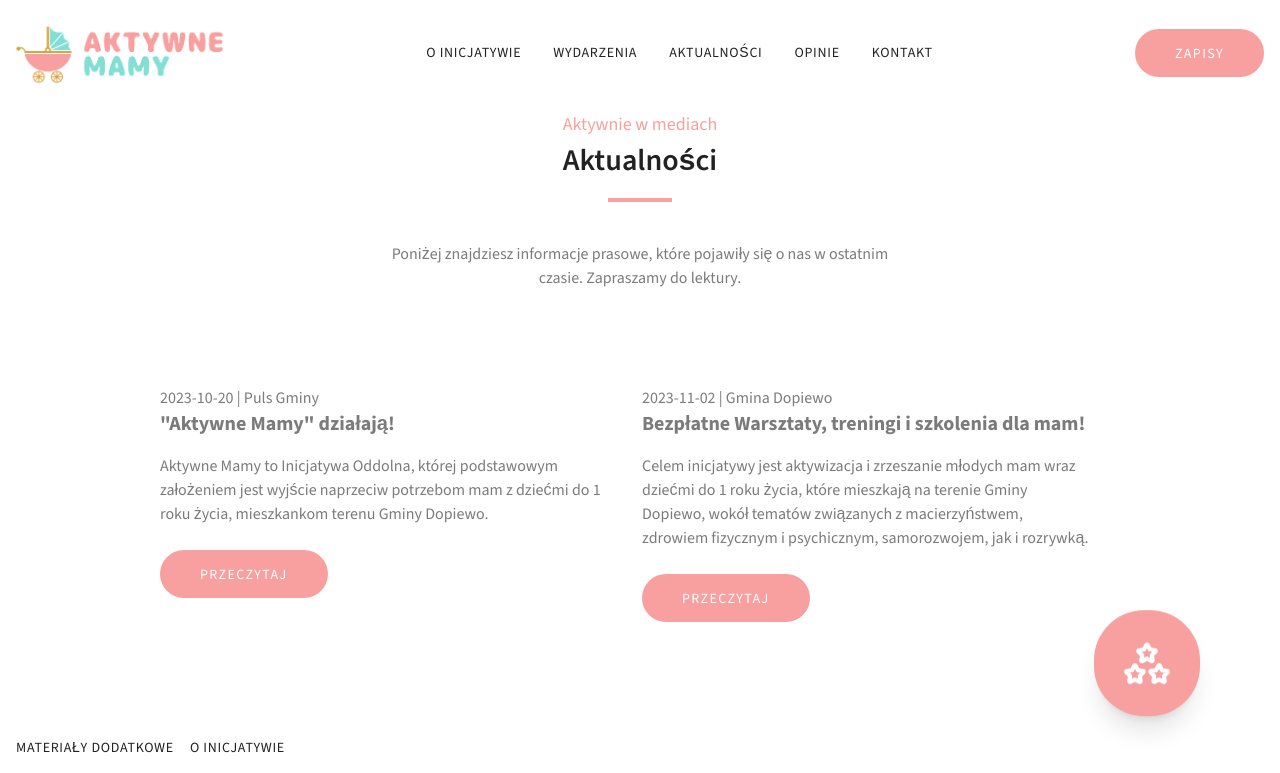
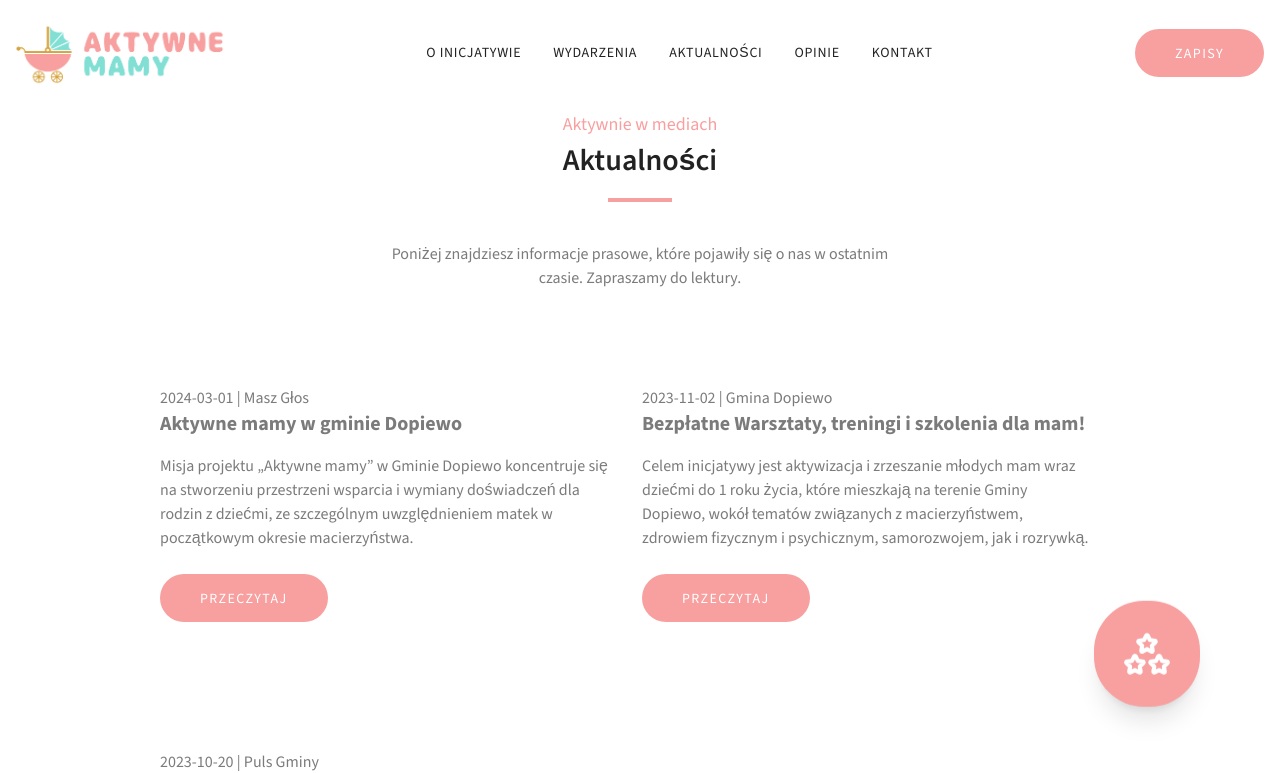
Before and after one commit to matwjablonski/aktywnemamy, a Next.js app: page /news in a window 1280 px wide. Shown: the top 773 px of the page. Built offline with nearby package versions, Linux system fonts and the light colour scheme.

Commit message:
update news

```diff
--- a/app/data/news.ts
+++ b/app/data/news.ts
@@ -21,4 +21,11 @@ export const news: News[] = [
     link: 'https://dopiewo.pl/aktualnosci/2023-11-02/bezplatne-warsztaty-treningi-szkolenia-dla-mam',
     magazine: 'Gmina Dopiewo'
   },
+  {
+    date: '2024-03-01',
+    title: 'Aktywne mamy w gminie Dopiewo',
+    shortText: 'Misja projektu „Aktywne mamy” w Gminie Dopiewo koncentruje się na stworzeniu przestrzeni wsparcia i wymiany doświadczeń dla rodzin z dziećmi, ze szczególnym uwzględnieniem matek w początkowym okresie macierzyństwa.',
+    link: 'https://www.maszglos.pl/uczestnik/aktywne-mamy-w-gminie-dopiewo/',
+    magazine: 'Masz Głos',
+  },
 ];
--- a/app/news/page.tsx
+++ b/app/news/page.tsx
@@ -11,7 +11,7 @@ const NewsPage = () => {
         <SectionTitle title="Aktualności" subtitle="Aktywnie w mediach" />
         <p className="text-md text-center max-w-lg mx-auto mb-16">Poniżej znajdziesz informacje prasowe, które pojawiły się o nas w ostatnim czasie. Zapraszamy do lektury.</p>
         <div className="flex max-w-[960px] mx-auto flex-wrap">
-          {news.map(article => (
+          {news.reverse().map(article => (
             <ArticlePreview {...article} key={article.title} />
           ))}
         </div>
```
